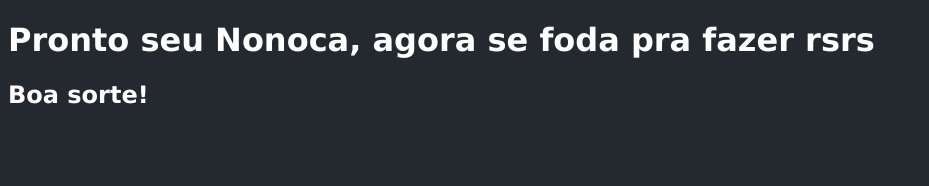
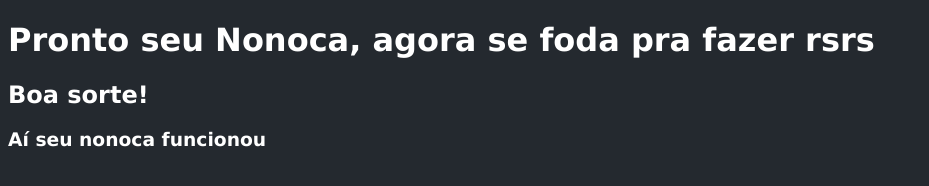
Before and after one commit to HumbertoAxl/beatles-app, a website: page index.html in a window 1280 px wide. Shown: the whole page, without its empty margins (0-929 px from the left). Drawn offline with Linux system fonts and the light colour scheme.

Commit message:
teste pra nonoca

```diff
--- a/index.html
+++ b/index.html
@@ -17,6 +17,7 @@
     <div id="content">
         <h1>Pronto seu Nonoca, agora se foda pra fazer rsrs</h1>
         <h2>Boa sorte!</h2>
+        <h3>Aí seu nonoca funcionou</h3>
     </div>
 </body>
 
```
